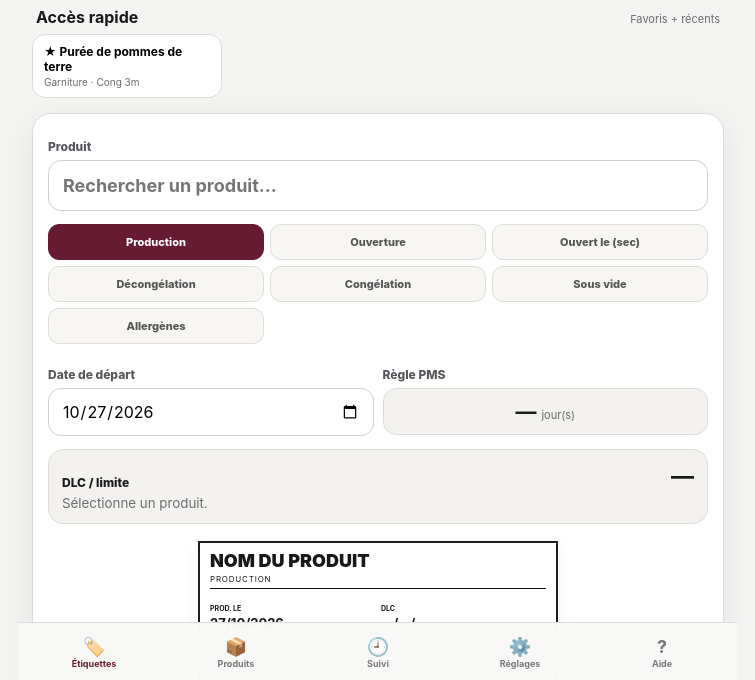
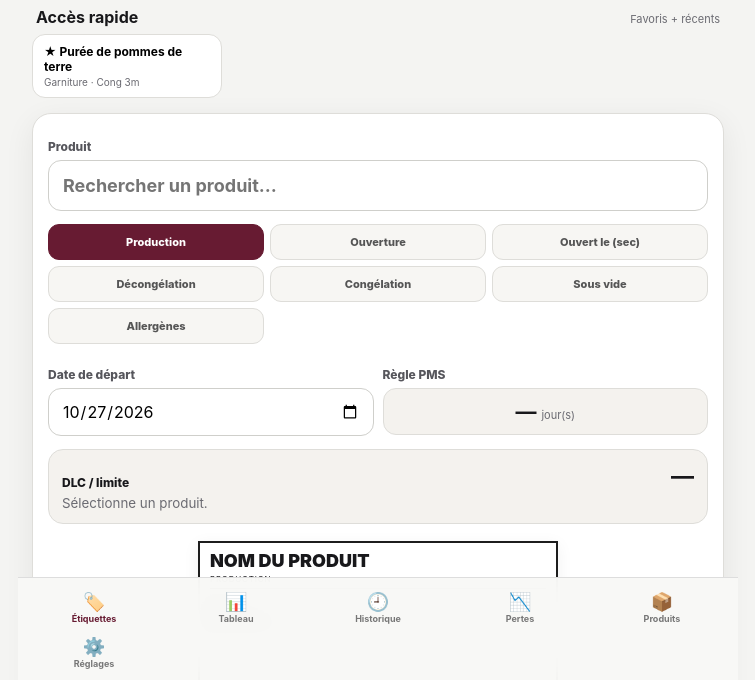
Before and after one commit to davidtranchaud79-svg/ETIQUETTE-LORRAINE, a plain HTML site: page index.html in a window 1280 px wide. Shown: the part 118-798 px from the top of the page, without its empty margins (262-1017 px from the left). Drawn offline with Linux system fonts and the light colour scheme.

Commit message:
feat: add dashboard, monthly history and losses bottom tabs

```diff
--- a/index.html
+++ b/index.html
@@ -96,12 +96,14 @@
       <div class="card admin-card"><h3>Verrou PMS</h3><p>Les modifications de règles peuvent être protégées par un code local.</p><div class="admin-row"><div><strong id="adminStatus">Non verrouillé</strong><small>Code local à 4–6 chiffres.</small></div><button id="adminToggleBtn" class="secondary-btn">Activer</button></div></div>
     </section>
 
+    <section class="view" data-view="dashboard"><div class="section-heading top"><div><h2>Tableau de bord</h2><p>Activité, DLC et pertes du mois.</p></div></div><div id="elDashboard"></div></section>
     <section class="view" data-view="history">
       <div class="section-heading top"><div><h2>Suivi</h2><p>Impressions, DLC et pertes mensuelles.</p></div><button class="text-btn danger" id="clearHistoryBtn">Effacer</button></div>
       <div class="card compact-card history-tools"><button id="exportHistoryBtn" class="secondary-btn full">Exporter l’historique CSV</button></div>
       <div id="historyList" class="stack empty-state"><p>Aucun PDF créé.</p></div>
     </section>
 
+    <section class="view" data-view="losses"><div class="section-heading top"><div><h2>Pertes</h2><p>Saisie, suivi mensuel et export Excel.</p></div></div><div id="elLossesMount"></div></section>
     <section class="view" data-view="settings">
       <div class="section-heading top"><div><h2>Réglages</h2><p>Hors ligne, formats, PMS et synchronisation.</p></div></div>
 
@@ -167,12 +169,13 @@
     </section>
   </main>
 
-  <nav class="bottom-nav">
+  <nav class="bottom-nav" aria-label="Navigation principale">
     <button class="nav-btn active" data-target="print"><span>🏷️</span>Étiquettes</button>
+    <button class="nav-btn" data-target="dashboard"><span>📊</span>Tableau</button>
+    <button class="nav-btn" data-target="history"><span>🕘</span>Historique</button>
+    <button class="nav-btn" data-target="losses"><span>📉</span>Pertes</button>
     <button class="nav-btn" data-target="products"><span>📦</span>Produits</button>
-    <button class="nav-btn" data-target="history"><span>🕘</span>Suivi</button>
     <button class="nav-btn" data-target="settings"><span>⚙️</span>Réglages</button>
-    <button class="nav-btn" data-target="help"><span>?</span>Aide</button>
   </nav>
 </div>
 
```
